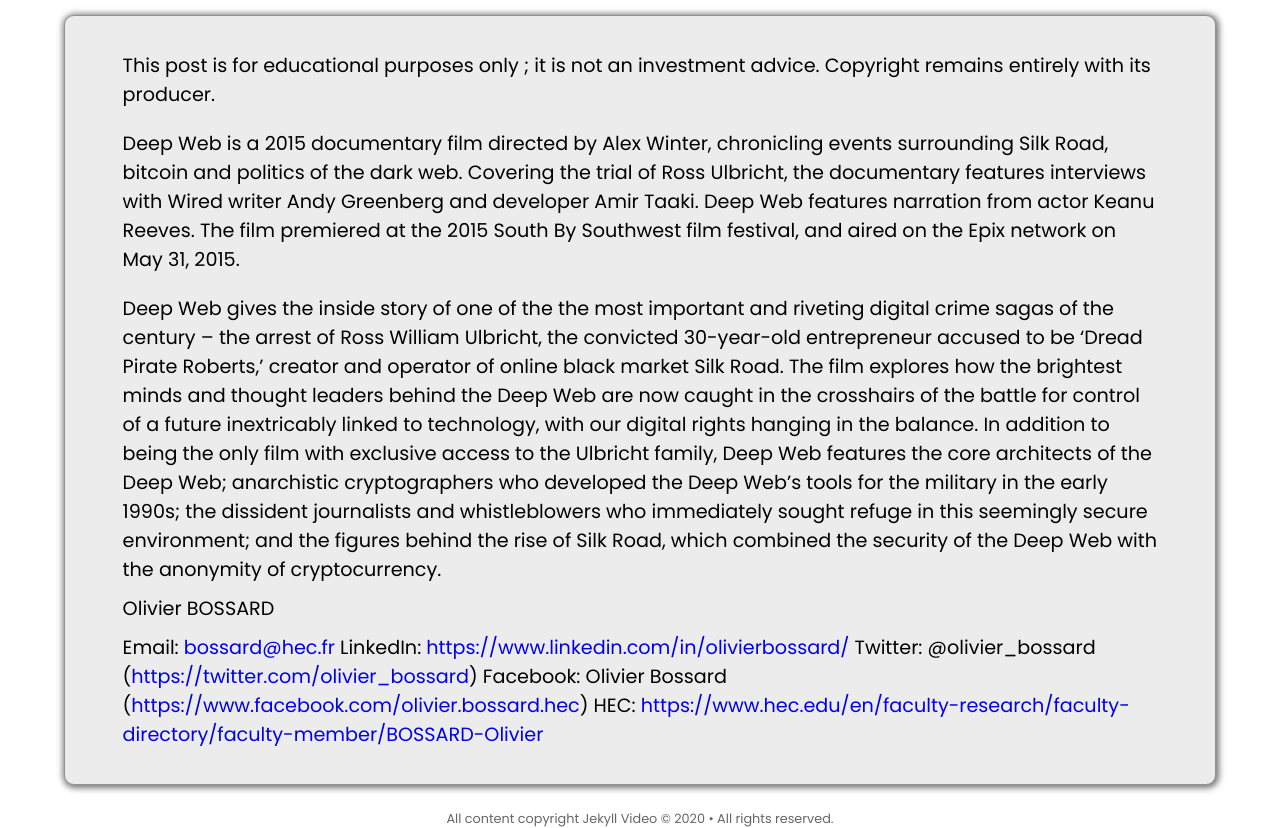
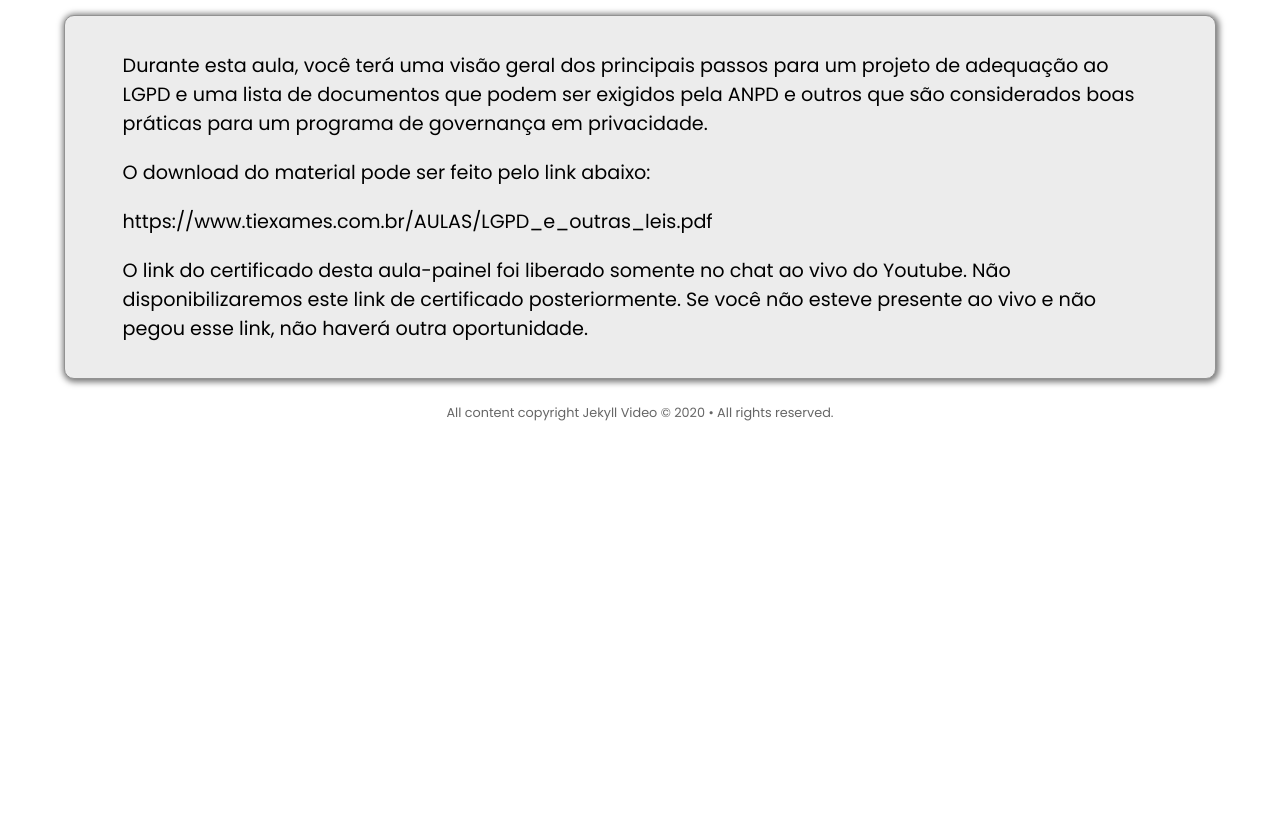
Before and after one commit to EventosTI/TalkDev, a Jekyll site: the page built from _videos/2015-10-16-docu-disruptive-finance-deep-web.md, in a window 1280 px wide and 1400 px high, scrolled down 224 px. Shown: the part 572-1400 px from the top of the window. Built offline with Jekyll 4.4.1, drawn with Linux system fonts in a browser that asks for light colours; after the commit the page ends 1218 px from its top, so only the background shows below that; some of the changed text lies outside the part shown.

Commit message:
Documentação essencial para um projeto de adequação à LGPD
https://youtu.be/DC9Vv-sKtGc

```diff
--- a/_videos/2015-10-16-docu-disruptive-finance-deep-web.md
+++ b/_videos/2015-10-16-docu-disruptive-finance-deep-web.md
@@ -1,23 +1,14 @@
 ---
-title: Docu Disruptive Finance - Deep Web
-youtube_id: igozo91L1AE
+title: Documentação essencial para um projeto de adequação à LGPD
+youtube_id: DC9Vv-sKtGc
 date: 2015-10-16
-tags: [News, Investigations]
+tags: [LGPD, Documentação]
 ---
 
-This post is for educational purposes only ; it is not an investment advice.
-Copyright remains entirely with its producer.
+Durante esta aula, você terá uma visão geral dos principais passos para um projeto de adequação ao LGPD e uma lista de documentos que podem ser exigidos pela ANPD e outros que são considerados boas práticas para um programa de governança em privacidade.
 
-Deep Web is a 2015 documentary film directed by Alex Winter, chronicling events surrounding Silk Road, bitcoin and politics of the dark web.
-Covering the trial of Ross Ulbricht, the documentary features interviews with Wired writer Andy Greenberg and developer Amir Taaki. Deep Web features narration from actor Keanu Reeves. The film premiered at the 2015 South By Southwest film festival,  and aired on the Epix network on May 31, 2015.
+O download do material pode ser feito pelo link abaixo:
 
-Deep Web gives the inside story of one of the the most important and riveting digital crime sagas of the century -- the arrest of Ross William Ulbricht, the convicted 30-year-old entrepreneur accused to be 'Dread Pirate Roberts,' creator and operator of online black market Silk Road. The film explores how the brightest minds and thought leaders behind the Deep Web are now caught in the crosshairs of the battle for control of a future inextricably linked to technology, with our digital rights hanging in the balance.
-In addition to being the only film with exclusive access to the Ulbricht family, Deep Web features the core architects of the Deep Web; anarchistic cryptographers who developed the Deep Web’s tools for the military in the early 1990s; the dissident journalists and whistleblowers who immediately sought refuge in this seemingly secure environment; and the figures behind the rise of Silk Road, which combined the security of the Deep Web with the anonymity of cryptocurrency.
+https://www.tiexames.com.br/AULAS/LGPD_e_outras_leis.pdf
 
-- Olivier BOSSARD
-
-Email: <bossard@hec.fr>
-LinkedIn: <https://www.linkedin.com/in/olivierbossard/>
-Twitter: @olivier_bossard (<https://twitter.com/olivier_bossard>)
-Facebook: Olivier Bossard (<https://www.facebook.com/olivier.bossard.hec>)
-HEC: <https://www.hec.edu/en/faculty-research/faculty-directory/faculty-member/BOSSARD-Olivier>
+O link do certificado desta aula-painel foi liberado somente no chat ao vivo do Youtube. Não disponibilizaremos este link de certificado posteriormente. Se você não esteve presente ao vivo e não pegou esse link, não haverá outra oportunidade.
```
